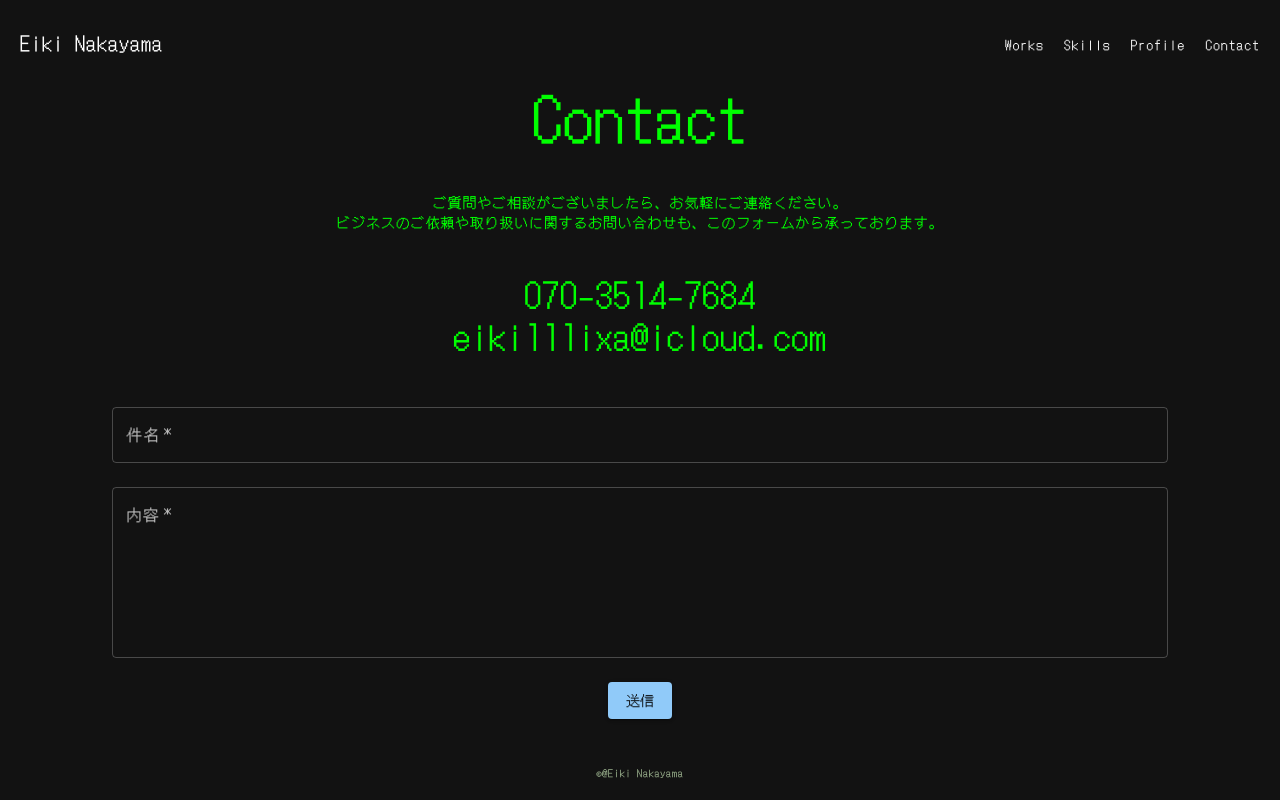
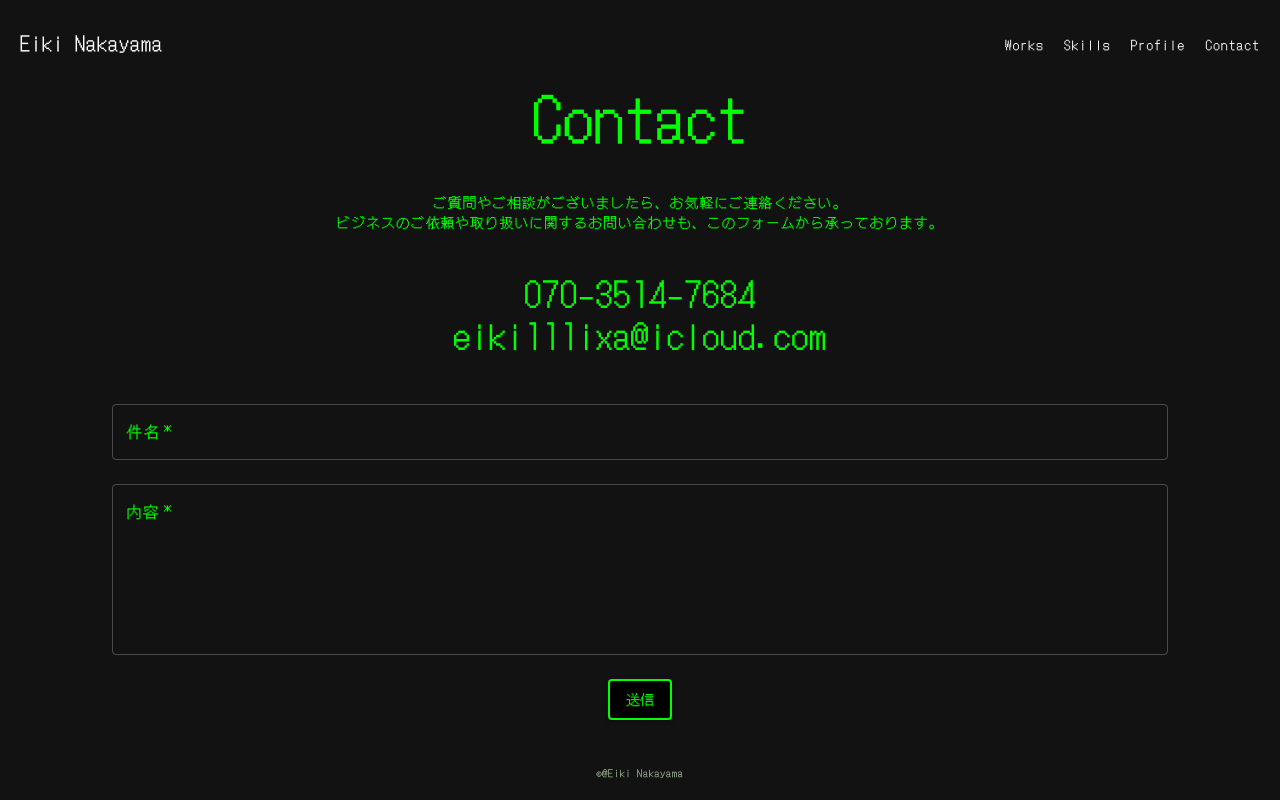
Before and after one commit to EIKINAKAYAMA/portfolio, a Next.js app: page /contact in a window 1280 px wide. Built offline with nearby package versions, Linux system fonts and the light colour scheme.

Commit message:
fix color

```diff
--- a/src/components/profile/LeftTimelineContent.js
+++ b/src/components/profile/LeftTimelineContent.js
@@ -14,9 +14,9 @@ export default function LeftTimelineContent(props) {
     <Timeline position="left" style={{ margin: 0, padding: 0 }}>
       <TimelineItem>
         <TimelineSeparator>
-          <TimelineConnector />
-          <TimelineDot />
-          <TimelineConnector />
+          <TimelineConnector style={{ backgroundColor: "#00FF00" }} />
+          <TimelineDot style={{ backgroundColor: "#00FF00" }} />
+          <TimelineConnector style={{ backgroundColor: "#00FF00" }} />
         </TimelineSeparator>
         <TimelineContent sx={{ py: "12px", px: 2 }}>
           <Typography variant="h6" component="span" color="#00FF00">
--- a/src/components/profile/RightTimelineContent.js
+++ b/src/components/profile/RightTimelineContent.js
@@ -16,9 +16,9 @@ export default function RightTimelineContent(props) {
     <Timeline sx={{ margin: 0, padding: 0 }}>
       <TimelineItem>
         <TimelineSeparator>
-          <TimelineConnector />
-          <TimelineDot />
-          <TimelineConnector />
+          <TimelineConnector style={{ backgroundColor: "#00FF00" }} />
+          <TimelineDot style={{ backgroundColor: "#00FF00" }} />
+          <TimelineConnector style={{ backgroundColor: "#00FF00" }} />
         </TimelineSeparator>
         <TimelineContent sx={{ py: "12px", px: 2 }}>
           <Typography variant="h6" component="span" color="#00FF00">
--- a/src/pages/contact.js
+++ b/src/pages/contact.js
@@ -65,6 +65,18 @@ function ContactForm() {
         <Grid xs={12} md={12} sx={{ padding: 0 }}>
           <form onSubmit={handleSubmit}>
             <TextField
+              InputLabelProps={{
+                style: {
+                  color: "#00FF00", // ラベルのカラーを指定
+                },
+              }}
+              InputProps={{
+                inputProps: {
+                  style: {
+                    color: "#00FF00", // カラーを指定
+                  },
+                },
+              }}
               required
               fullWidth
               margin="normal"
@@ -73,6 +85,18 @@ function ContactForm() {
               onChange={(e) => setSubject(e.target.value)}
             />
             <TextField
+              InputLabelProps={{
+                style: {
+                  color: "#00FF00", // ラベルのカラーを指定
+                },
+              }}
+              InputProps={{
+                inputProps: {
+                  style: {
+                    color: "#00FF00", // カラーを指定
+                  },
+                },
+              }}
               required
               fullWidth
               margin="normal"
@@ -85,7 +109,15 @@ function ContactForm() {
             <Box
               sx={{ display: "flex", justifyContent: "center", marginTop: 2 }}
             >
-              <Button variant="contained" type="submit">
+              <Button
+                variant="contained"
+                type="submit"
+                style={{
+                  border: "2px solid #00FF00",
+                  backgroundColor: "black",
+                  color: "#00FF00",
+                }}
+              >
                 送信
               </Button>
             </Box>
--- a/src/pages/profile.js
+++ b/src/pages/profile.js
@@ -71,9 +71,9 @@ export default function Profile() {
       <Typography variant="h3" color="#00FF00" align="center">
         来歴
       </Typography>
-      <Divider sx={{ my: "20px" }} />
+      <Divider color="#00FF00" sx={{ my: "20px" }} />
       <ProfileTimeline />
-      <Divider sx={{ my: "50px" }} />
+      <Divider color="#00FF00" sx={{ my: "50px" }} />
       <Typography
         sx={{ my: "50px" }}
         variant="h4"
```
